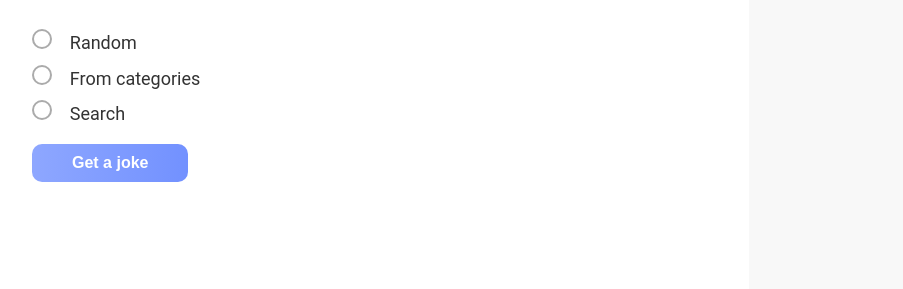
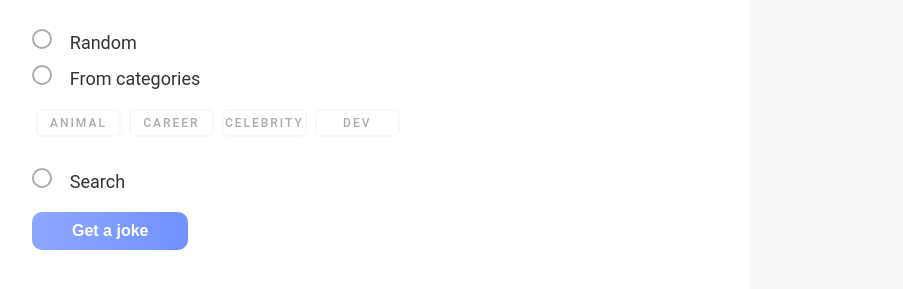
Before and after one commit to alieninochi/chuck-norris-jokes, a plain HTML site: page index.html in a window 1280 px wide. Shown: the part 241-530 px from the top of the page, without its empty margins (96-999 px from the left). Drawn offline with Linux system fonts and the light colour scheme.

Commit message:
Add styles for radio buttons

```diff
--- a/css/desktop.css
+++ b/css/desktop.css
@@ -65,7 +65,9 @@ h1, h2 {
 }
 
 .radio-btn:checked {
-    border: 6px solid #333333;
+    border: 2px solid #333333;
+    background-color: #333333;
+    box-shadow: 0 0 0 3px #fff inset;
 }
 
 .btn-labels {
@@ -74,16 +76,43 @@ h1, h2 {
     font-size: 1.125em;
 }
 
-/*.categories {*/
-/*    margin: 1.25em 0;*/
-/*}*/
+.categories {
+    margin: 1.25em 0;
+}
 
-/*@supports(-webkit-appearance: none) or (-moz-appearance: none) {*/
-/*    .category-btn {*/
-/*        -webkit-appearance: none;*/
-/*        -moz-appearance: none;*/
-/*    }*/
-/*}*/
+@supports(-webkit-appearance: none) or (-moz-appearance: none) {
+    .category-btn {
+        -webkit-appearance: none;
+        -moz-appearance: none;
+    }
+}
+
+.category-btn {
+    margin: 0;
+    padding: 0;
+}
+
+.category {
+    width: 85px;
+    height: 28px;
+    margin: 0;
+    padding-top: 6px;
+    display: inline-block;
+    border: 2px solid #f8f8f8;
+    border-radius: 6px;
+    color: #ababab;
+    font-size: 0.75em;
+    font-weight: 500;
+    line-height: 1em;
+    text-transform: uppercase;
+    text-align: center;
+    letter-spacing: 2px;
+}
+
+.category-btn:checked + .category {
+    color: #333333;
+    background-color: #f8f8f8;
+}
 
 input[type="submit"] {
     margin-top: 1.25em;
--- a/index.html
+++ b/index.html
@@ -27,27 +27,27 @@
                     From categories
                 </label>
 
-<!--                <div class="categories">-->
-<!--                    <label for="animal" class="checkboxes">-->
-<!--                        <input type="radio" name="category" id="animal" class="category-btn">-->
-<!--                        <span class="category">Animal</span>-->
-<!--                    </label>-->
+                <div class="categories">
+                    <label for="animal" class="category-label">
+                        <input type="radio" name="category" id="animal" class="category-btn">
+                        <span class="category">Animal</span>
+                    </label>
 
-<!--                    <label for="career" class="checkboxes">-->
-<!--                        <input type="radio" name="category" id="career" class="category-btn">-->
-<!--                        <span class="category">Career</span>-->
-<!--                    </label>-->
+                    <label for="career" class="category-label">
+                        <input type="radio" name="category" id="career" class="category-btn">
+                        <span class="category">Career</span>
+                    </label>
 
-<!--                    <label for="celebrity" class="checkboxes">-->
-<!--                        <input type="radio" name="category" id="celebrity" class="category-btn">-->
-<!--                        <span class="category">Celebrity</span>-->
-<!--                    </label>-->
+                    <label for="celebrity" class="category-label">
+                        <input type="radio" name="category" id="celebrity" class="category-btn">
+                        <span class="category">Celebrity</span>
+                    </label>
 
-<!--                    <label for="dev" class="checkboxes">-->
-<!--                        <input type="radio" name="category" id="dev" class="category-btn">-->
-<!--                        <span class="category">Dev</span>-->
-<!--                    </label>-->
-<!--                </div>-->
+                    <label for="dev" class="category-label">
+                        <input type="radio" name="category" id="dev" class="category-btn">
+                        <span class="category">Dev</span>
+                    </label>
+                </div>
 
                 <label for="search" class="btn-labels">
                     <input type="radio" name="criteria" id="search" value="search" class="radio-btn">
```
